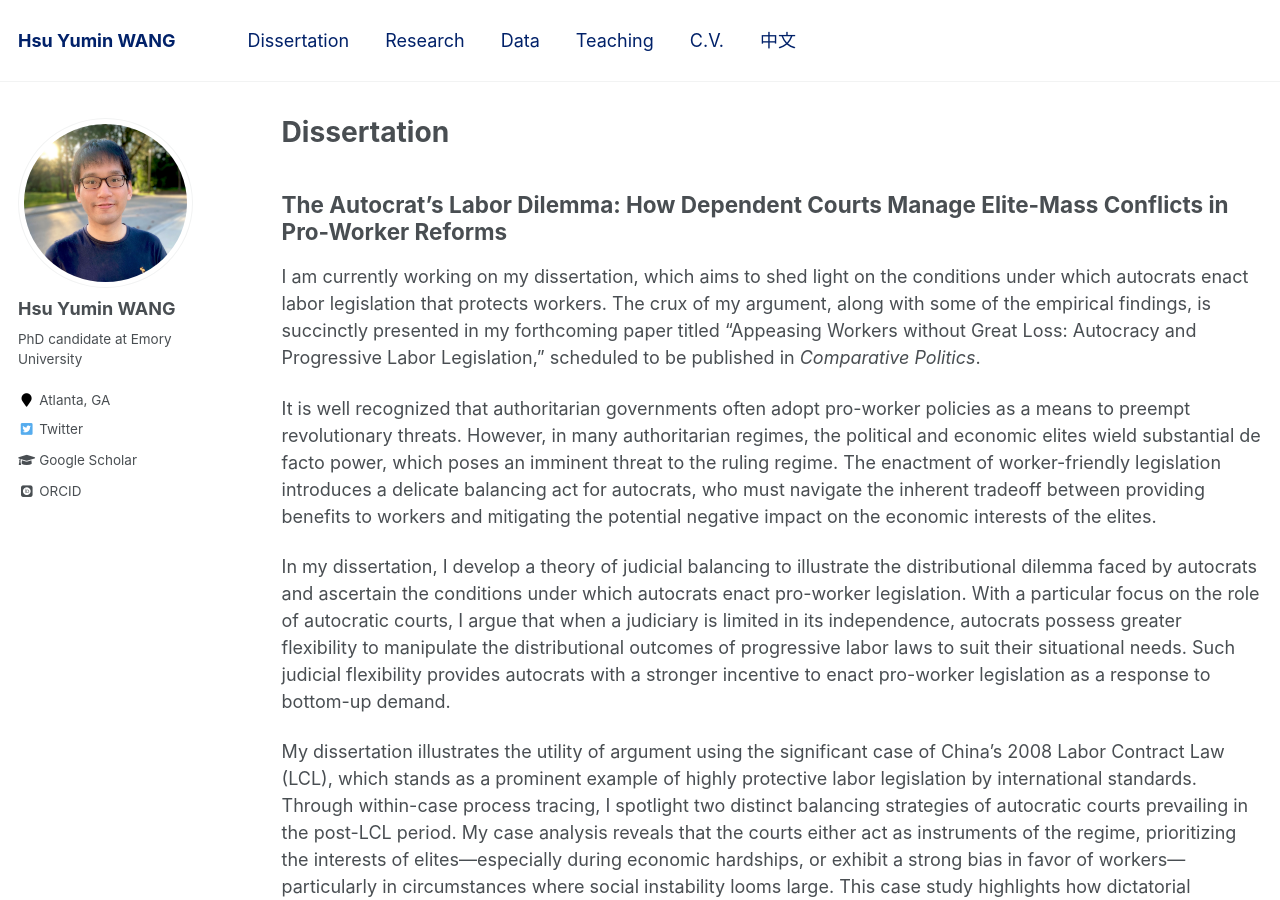
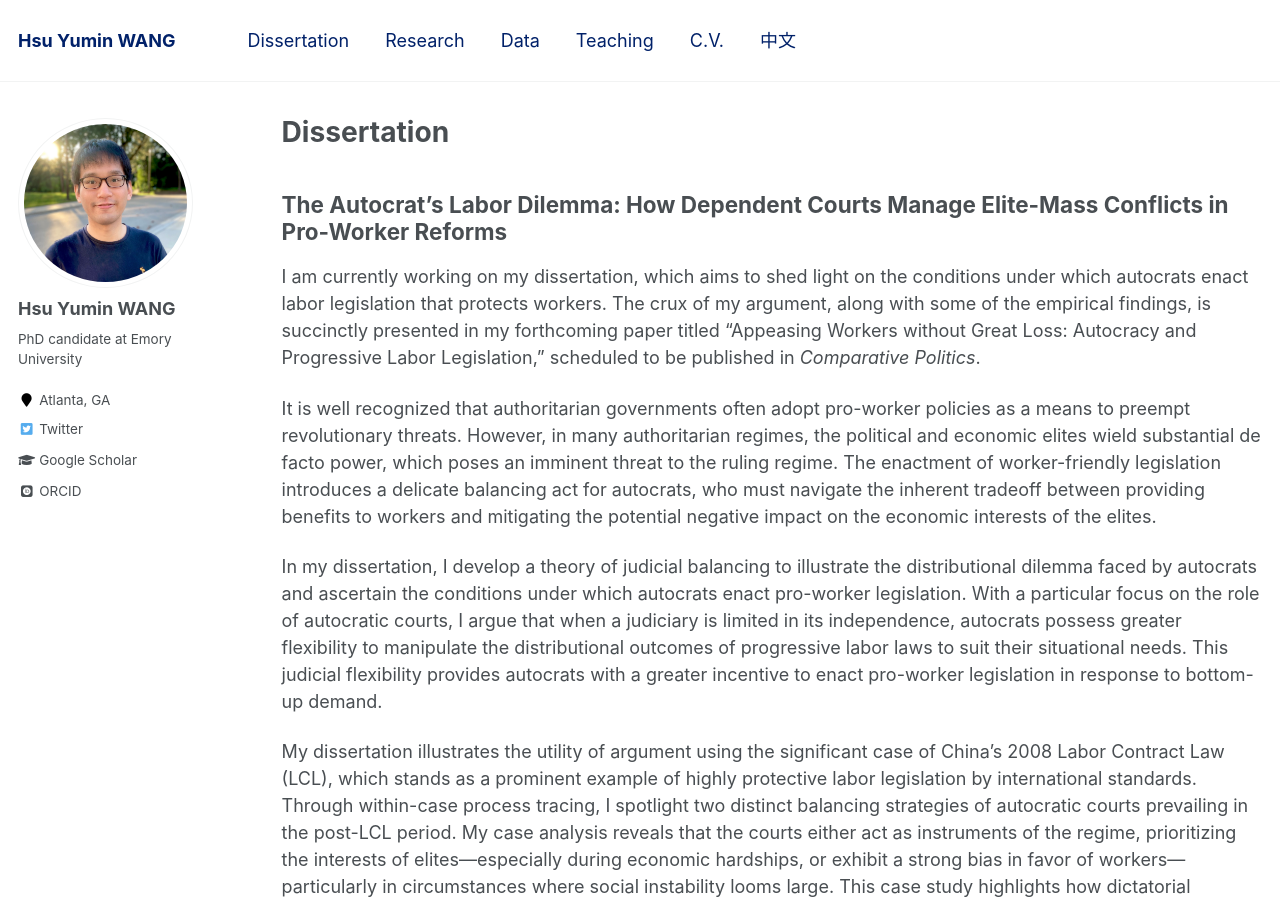
Before and after one commit to hsuyumin/hsuyumin.github.io, a Jekyll site: the page built from _pages/dissertation.md, in a window 1280 px wide and 900 px high. Built offline with Jekyll 4.4.1, drawn with Linux system fonts in a browser that asks for light colours; some web fonts are replaced.

Commit message:
Update dissertation.md

```diff
--- a/_pages/dissertation.md
+++ b/_pages/dissertation.md
@@ -14,7 +14,7 @@ I am currently working on my dissertation, which aims to shed light on the condi
 
 It is well recognized that authoritarian governments often adopt pro-worker policies as a means to preempt revolutionary threats. However, in many authoritarian regimes, the political and economic elites wield substantial de facto power, which poses an imminent threat to the ruling regime. The enactment of worker-friendly legislation introduces a delicate balancing act for autocrats, who must navigate the inherent tradeoff between providing benefits to workers and mitigating the potential negative impact on the economic interests of the elites.
 
-In my dissertation, I develop a theory of judicial balancing to illustrate the distributional dilemma faced by autocrats and ascertain the conditions under which autocrats enact pro-worker legislation. With a particular focus on the role of autocratic courts, I argue that when a judiciary is limited in its independence, autocrats possess greater flexibility to manipulate the distributional outcomes of progressive labor laws to suit their situational needs. Such judicial flexibility provides autocrats with a stronger incentive to enact pro-worker legislation as a response to bottom-up demand.
+In my dissertation, I develop a theory of judicial balancing to illustrate the distributional dilemma faced by autocrats and ascertain the conditions under which autocrats enact pro-worker legislation. With a particular focus on the role of autocratic courts, I argue that when a judiciary is limited in its independence, autocrats possess greater flexibility to manipulate the distributional outcomes of progressive labor laws to suit their situational needs. This judicial flexibility provides autocrats with a greater incentive to enact pro-worker legislation in response to bottom-up demand.
 
 My dissertation illustrates the utility of argument using the significant case of China’s 2008 Labor Contract Law (LCL), which stands as a prominent example of highly protective labor legislation by international standards. Through within-case process tracing, I spotlight two distinct balancing strategies of autocratic courts prevailing in the post-LCL period. My case analysis reveals that the courts either act as instruments of the regime, prioritizing the interests of elites—especially during economic hardships, or exhibit a strong bias in favor of workers— particularly in circumstances where social instability looms large. This case study highlights how dictatorial governments utilize their ex post control over a limited independent judiciary to survive distributive tensions.
 
```
